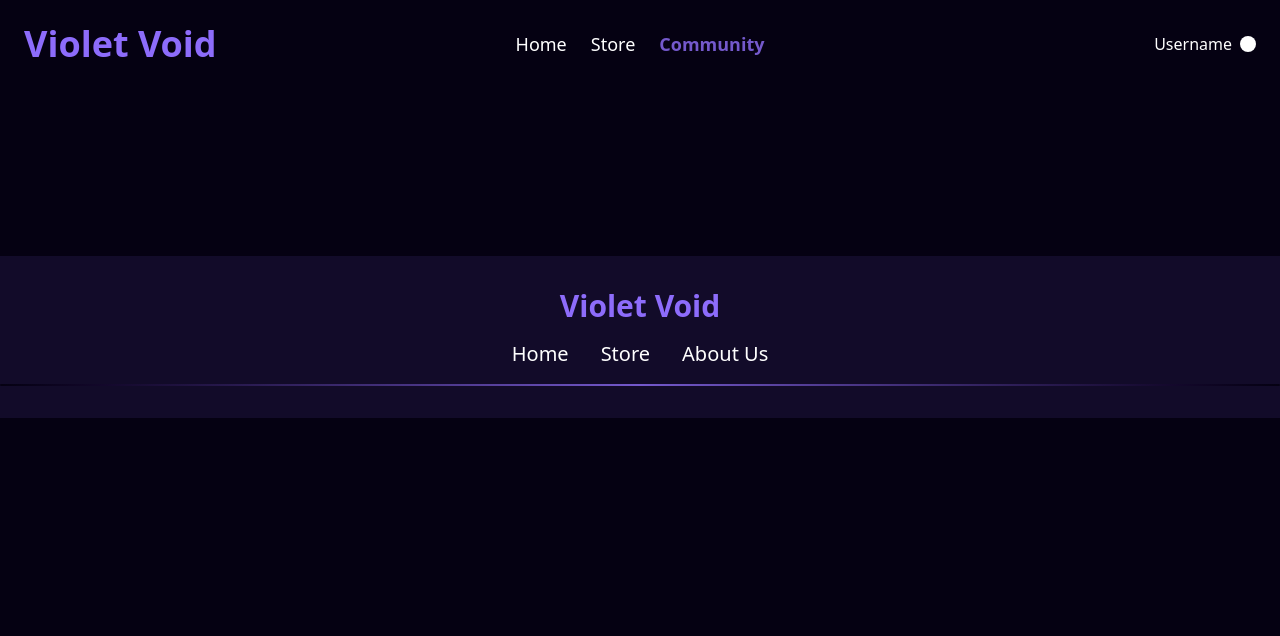
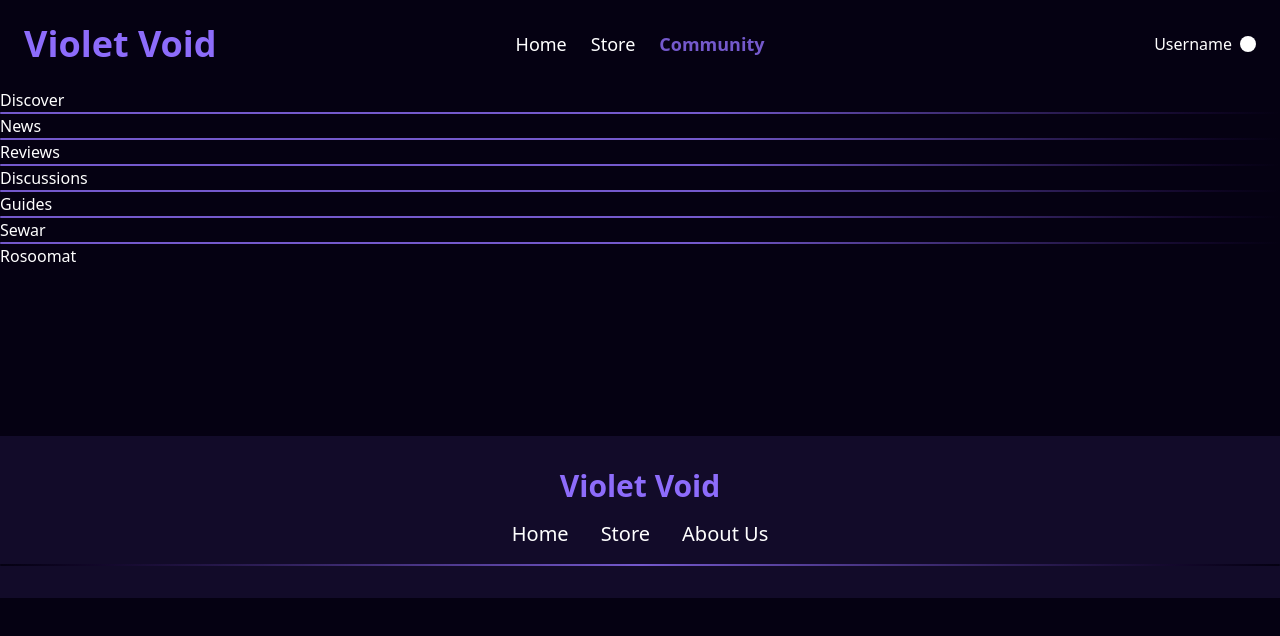
Before and after one commit to TheShad0wNinja/violet-void, a React (Vite) app: page /community in a window 1280 px wide. Shown: the top 636 px of the page. Built offline with nearby package versions, Linux system fonts and the light colour scheme.

Commit message:
Added layout to Discover page

```diff
--- a/src/modules/community/pages/ArtworkPage.jsx
+++ b/src/modules/community/pages/ArtworkPage.jsx
@@ -1,3 +1,3 @@
 export default function ArtworkPage() {
-  return <></>;
+  return <>Rosoomat</>;
 }
--- a/src/modules/community/pages/DiscoverPage.jsx
+++ b/src/modules/community/pages/DiscoverPage.jsx
@@ -1,3 +1,29 @@
+import { Divider } from "@modules/_shared/App";
+import {
+  ArtworkPage,
+  DiscussionPage,
+  GuidesPage,
+  NewsPage,
+  ReviewsPage,
+  ScreenshotsPage
+} from "@modules/community/App";
+
 export default function DiscoverPage() {
-    return<></>
+  return (
+    <>
+      Discover
+      <Divider direction="left" />
+      <NewsPage />
+      <Divider direction="left" />
+      <ReviewsPage />
+      <Divider direction="left" />
+      <DiscussionPage />
+      <Divider direction="left" />
+      <GuidesPage />
+      <Divider direction="left" />
+      <ScreenshotsPage />
+      <Divider direction="left" />
+      <ArtworkPage />
+    </>
+  );
 }
--- a/src/modules/community/pages/DiscussionsPage.jsx
+++ b/src/modules/community/pages/DiscussionsPage.jsx
@@ -1,3 +1,3 @@
 export default function DiscussionPage() {
-  return <></>;
+  return <>Discussions</>;
 }
--- a/src/modules/community/pages/GuidesPage.jsx
+++ b/src/modules/community/pages/GuidesPage.jsx
@@ -1,3 +1,3 @@
 export default function GuidesPage() {
-  return <></>;
+  return <>Guides</>;
 }
--- a/src/modules/community/pages/NewsPage.jsx
+++ b/src/modules/community/pages/NewsPage.jsx
@@ -1,3 +1,3 @@
 export default function NewsPage() {
-    return <></>
+  return <>News</>;
 }
--- a/src/modules/community/pages/ReviewsPage.jsx
+++ b/src/modules/community/pages/ReviewsPage.jsx
@@ -1,3 +1,3 @@
 export default function ReviewsPage() {
-  return <></>;
+  return <>Reviews</>;
 }
--- a/src/modules/community/pages/SceenshotsPage.jsx
+++ b/src/modules/community/pages/SceenshotsPage.jsx
@@ -1,3 +1,3 @@
 export default function ScreenshotsPage() {
-  return <></>;
+  return <>Sewar</>;
 }
```
